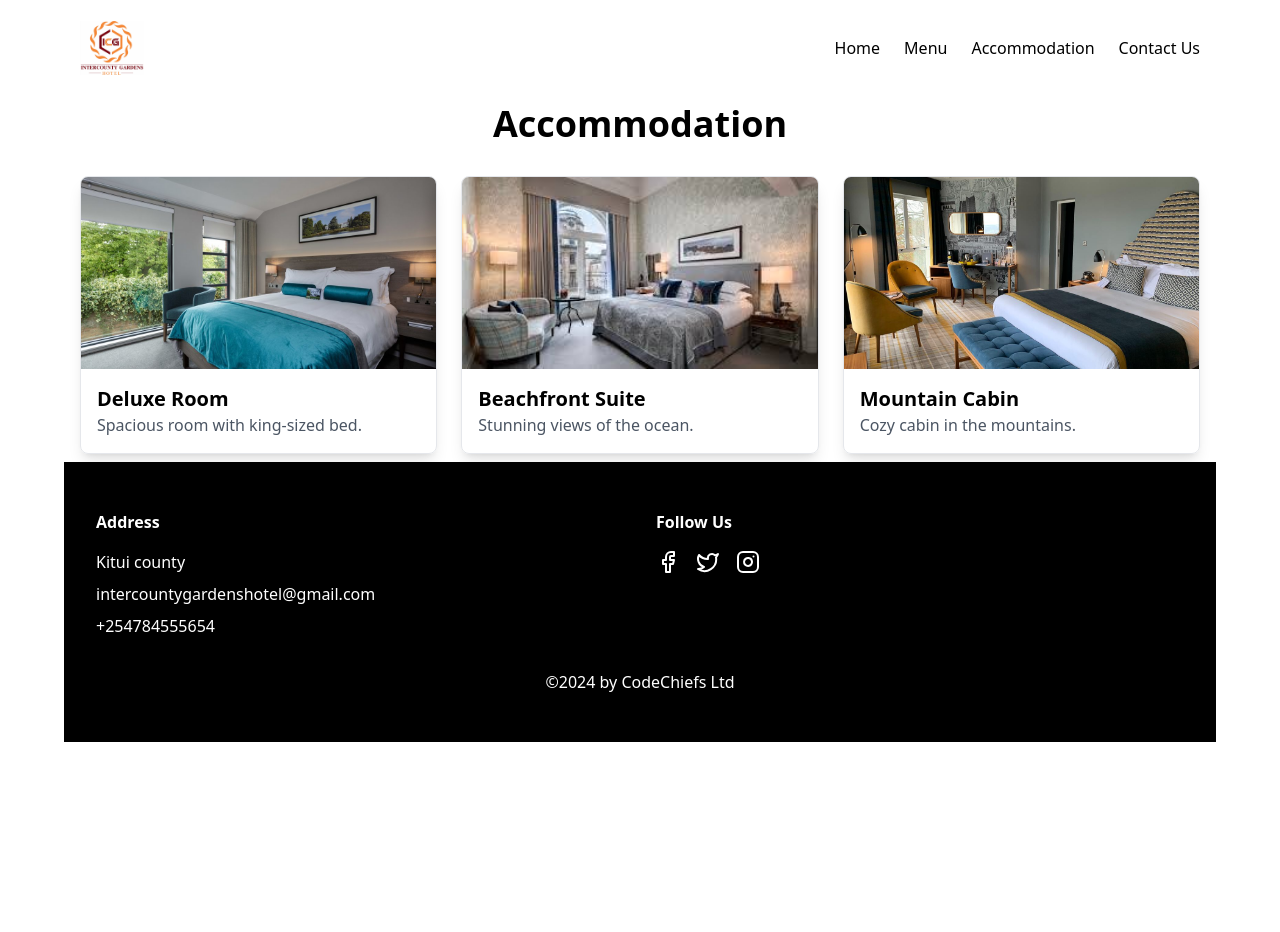
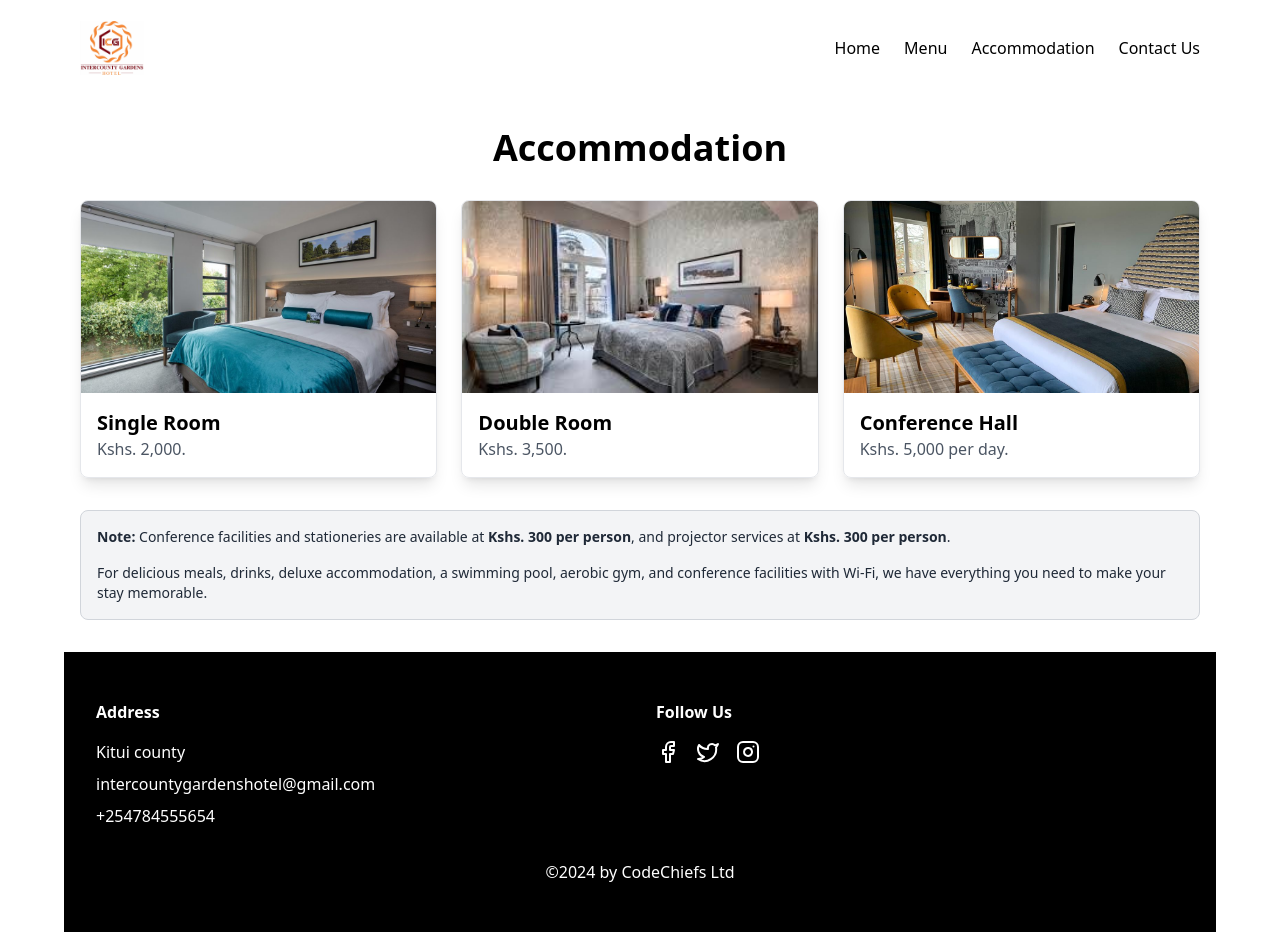
Before and after one commit to vincentkims49/Intercounty-Gardens, a React (Create React App) app: page /accommodation in a window 1280 px wide. Before the commit the page ends 800 px from the top, so only its background shows below. Built offline with nearby package versions, Linux system fonts and the light colour scheme.

Commit message:
Accmdtn
Accommodation changes

```diff
--- a/src/components/pages/Accommodation.tsx
+++ b/src/components/pages/Accommodation.tsx
@@ -2,16 +2,18 @@ import React from 'react';
 
 const Accommodation: React.FC = () => {
   const rooms = [
-    { id: 1, name: 'Deluxe Room', img: '/images/room1.jpg', description: 'Spacious room with king-sized bed.' },
-    { id: 2, name: 'Beachfront Suite', img: '/images/room2.jpeg', description: 'Stunning views of the ocean.' },
-    { id: 4, name: 'Mountain Cabin', img: '/images/room3.jpeg', description: 'Cozy cabin in the mountains.' },
-
+    { id: 1, name: 'Single Room', img: '/images/room1.jpg', description: 'Kshs. 2,000.' },
+    { id: 2, name: 'Double Room', img: '/images/room2.jpeg', description: 'Kshs. 3,500.' },
+    { id: 4, name: 'Conference Hall', img: '/images/room3.jpeg', description: 'Kshs. 5,000 per day.' },
     // Add more rooms as needed
   ];
 
   return (
-    <div className="container mx-auto px-4 py-2">
+    <div className="container mx-auto px-4 py-8">
+      {/* Page Header */}
       <h1 className="text-4xl font-bold text-center mb-8">Accommodation</h1>
+
+      {/* Rooms Grid */}
       <div className="grid grid-cols-1 sm:grid-cols-2 lg:grid-cols-3 gap-6">
         {rooms.map((room) => (
           <div key={room.id} className="border rounded-lg overflow-hidden shadow-lg">
@@ -27,6 +29,16 @@ const Accommodation: React.FC = () => {
           </div>
         ))}
       </div>
+
+      {/* Important Notes */}
+      <div className="mt-8 p-4 bg-gray-100 border border-gray-300 rounded-lg">
+        <p className="text-gray-800 text-sm mb-4">
+          <strong>Note:</strong> Conference facilities and stationeries are available at <strong>Kshs. 300 per person</strong>, and projector services at <strong>Kshs. 300 per person</strong>.
+        </p>
+        <p className="text-gray-800 text-sm">
+          For delicious meals, drinks, deluxe accommodation, a swimming pool, aerobic gym, and conference facilities with Wi-Fi, we have everything you need to make your stay memorable.
+        </p>
+      </div>
     </div>
   );
 };
```
